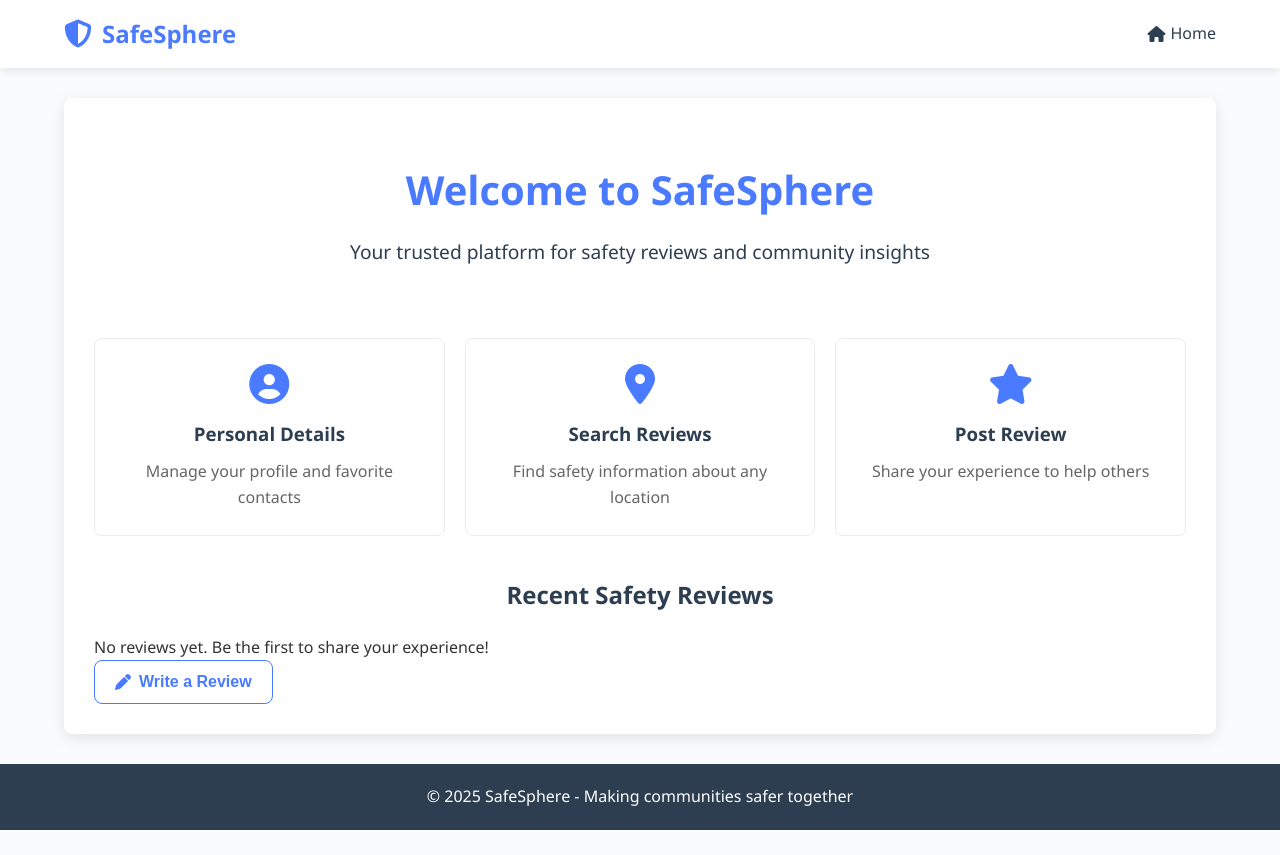
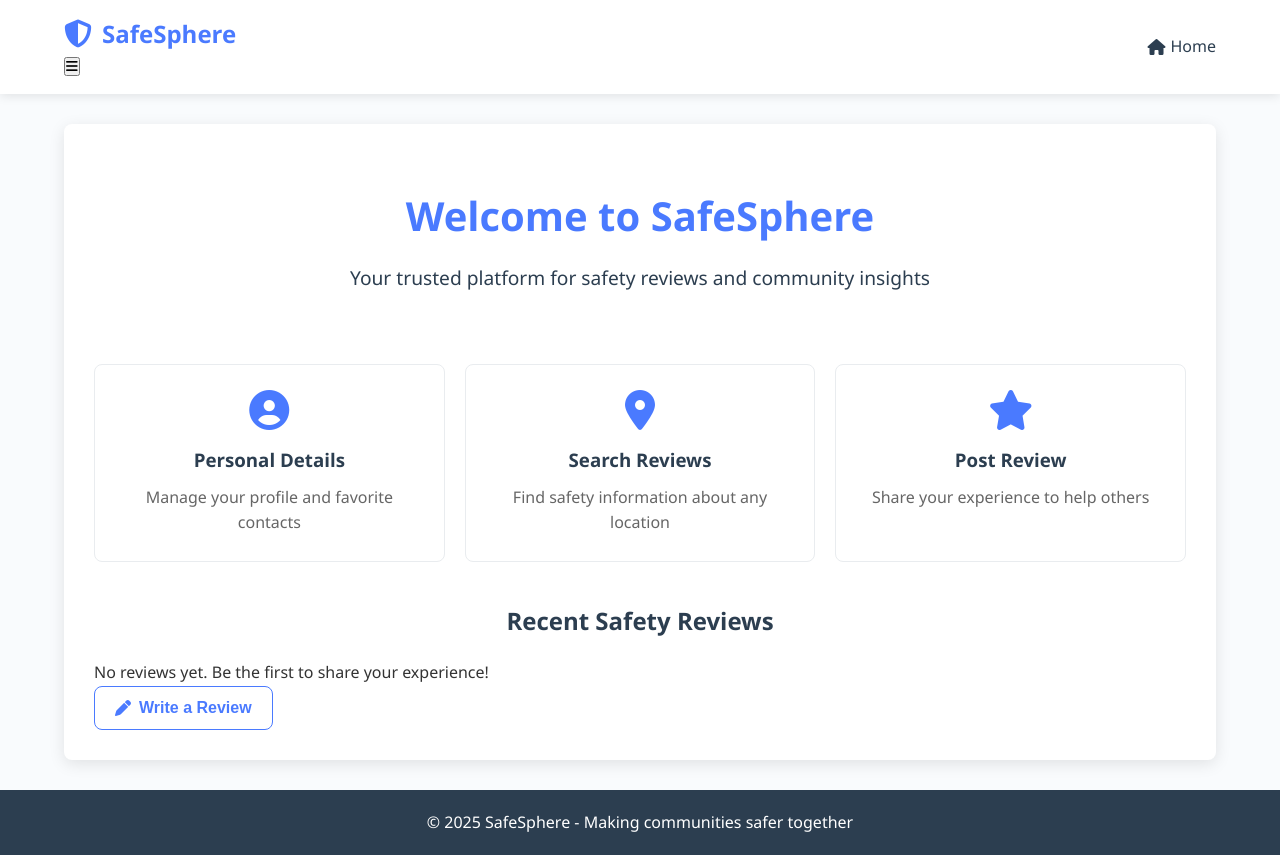
Before and after one commit to Rohith-Igtm/SafeSphere, a plain HTML site: page safe.html in a window 1280 px wide. Before the commit the page ends 830 px from the top, so only its background shows below. Drawn offline with Linux system fonts and the light colour scheme.

Commit message:
Update safe.html

```diff
--- a/safe.html
+++ b/safe.html
@@ -9,11 +9,16 @@
 </head>
 <body>
     <header>
-        <div class="logo">
-            <i class="fas fa-shield-alt"></i>
-            <span>SafeSphere</span>
+        <div class="header-container">
+            <div class="logo">
+                <i class="fas fa-shield-alt"></i>
+                <span>SafeSphere</span>
+            </div>
+            <button id="menuToggle" class="menu-toggle">
+                <i class="fas fa-bars"></i>
+            </button>
         </div>
-        <nav>
+        <nav id="mobileNav" class="mobile-nav">
             <ul>
                 <li><a href="#" onclick="showSection('menuSection')"><i class="fas fa-home"></i> Home</a></li>
 
@@ -115,8 +120,6 @@
             </div>
         </div>
 
-
-
         <button onclick="submitReview()" class="btn-primary"><i class="fas fa-paper-plane"></i> Submit Review</button>
     </div>
 
```
